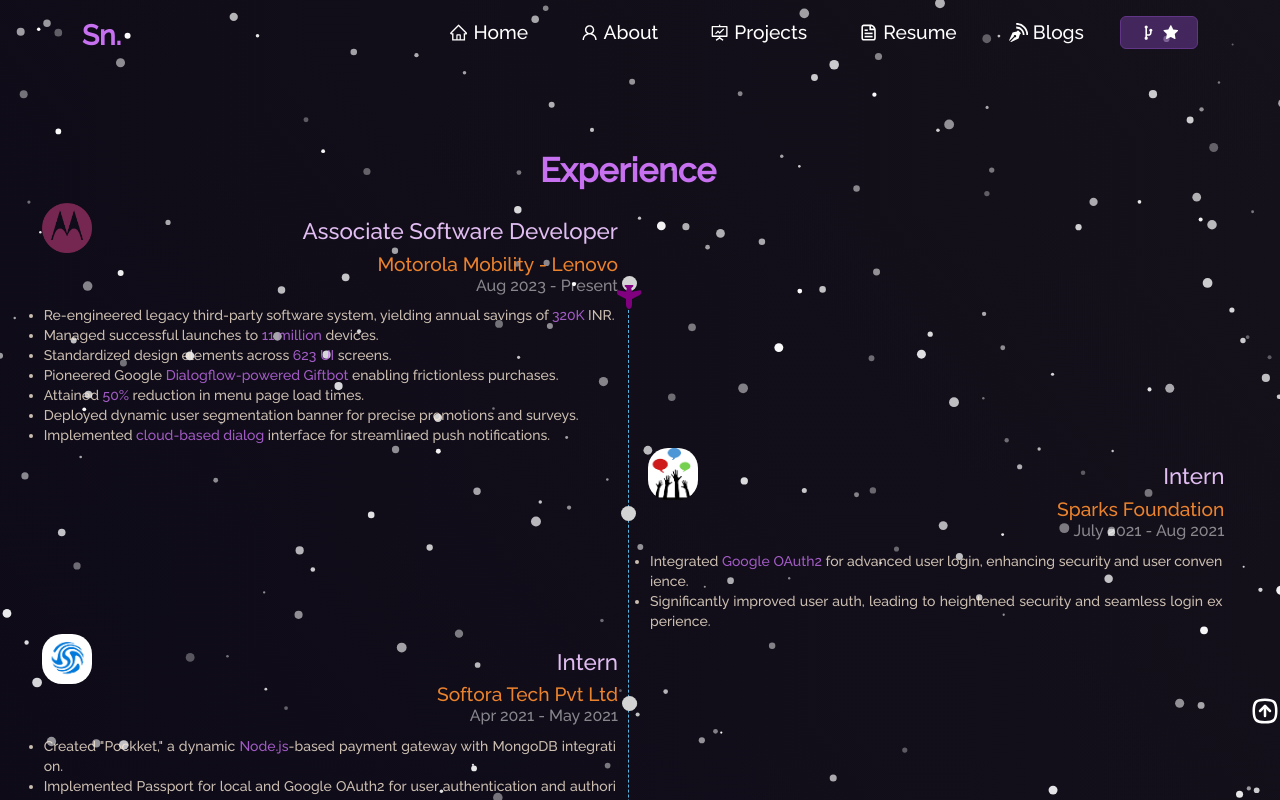
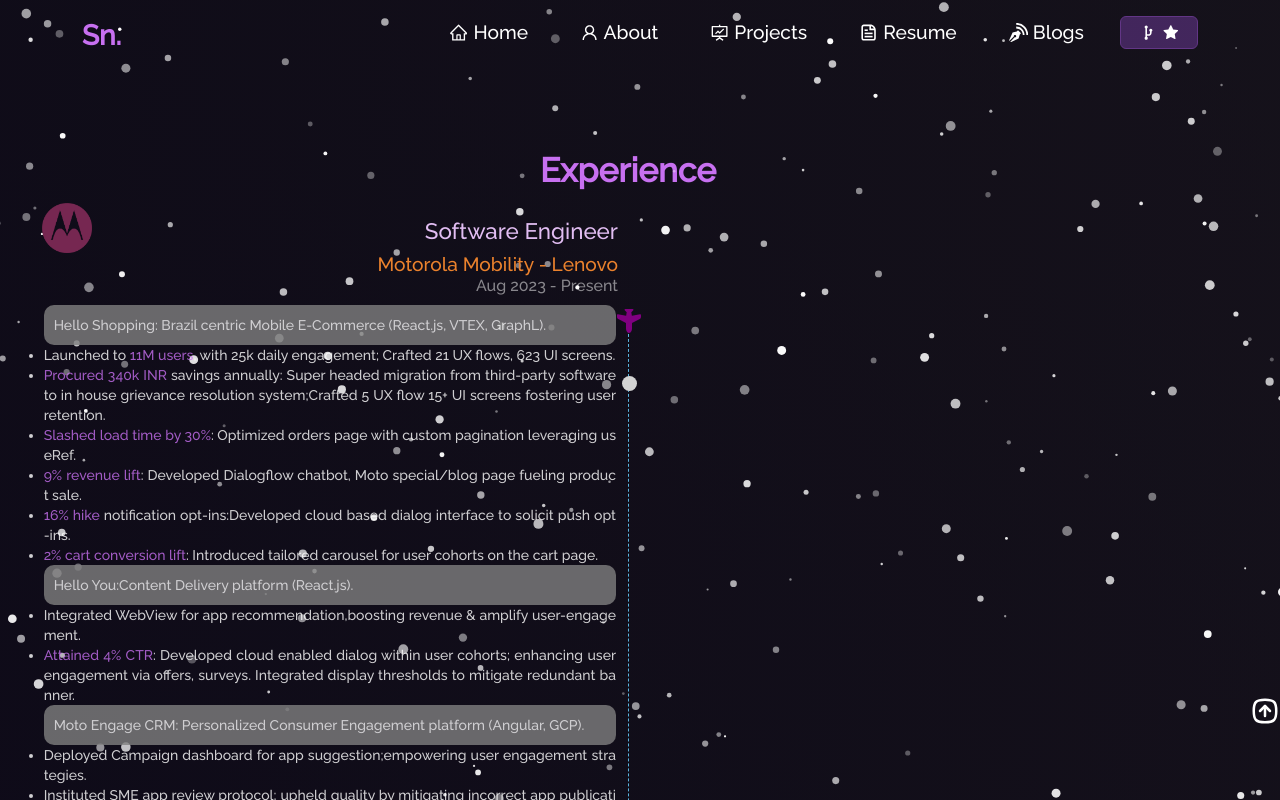
Before and after one commit to swapnilkr/CodeGraffiti, a React (Create React App) app: page /experience in a window 1280 px wide. Shown: the top 800 px of the page. Built offline with nearby package versions, Linux system fonts and the light colour scheme.

Commit message:
Updated: Project section

```diff
--- a/src/components/About/Experience.js
+++ b/src/components/About/Experience.js
@@ -16,15 +16,22 @@ function Experience() {
 	const experienceList = [
 		{
 			id: 1,
-			title: 'Associate Software Developer',
+			title: 'Software Engineer',
 			company: 'Motorola Mobility - Lenovo',
-			description: `Re-engineered legacy third-party software system, yielding annual savings of <span class="purple">320K</span> INR.
-			Managed successful launches to <span class="purple">11 million</span> devices.
-			Standardized design elements across <span class="purple">623 UI </span> screens.
-			Pioneered Google <span class="purple">Dialogflow-powered Giftbot</span> enabling frictionless purchases.
-			Attained <span class="purple">50%</span> reduction in menu page load times.
-			Deployed dynamic user segmentation banner for precise promotions and surveys.
-			Implemented <span class="purple">cloud-based dialog</span> interface for streamlined push notifications.`,
+			description: `Hello Shopping: Brazil centric Mobile E-Commerce    (React.js, VTEX, GraphL).
+			Launched to <span class="purple">11M users</span>, with 25k daily engagement; Crafted 21 UX flows, 623 UI screens.
+			<span class="purple">Procured 340k INR</span> savings annually: Super headed migration from third-party software to in house grievance resolution system;Crafted 5 UX flow 15+ UI screens fostering user retention.
+			<span class="purple">Slashed load time by 30%</span>: Optimized orders page with custom pagination leveraging useRef.
+			<span class="purple">9% revenue lift</span>: Developed Dialogflow chatbot, Moto special/blog page fueling product sale.
+			<span class="purple">16% hike</span> notification opt-ins:Developed cloud based dialog interface to solicit push opt-ins.
+			<span class="purple">2% cart conversion lift</span>: Introduced tailored carousel for user cohorts on the cart page.
+			Hello You:Content Delivery platform    (React.js).
+			Integrated WebView for app recommendation,boosting revenue & amplify user-engagement.
+			<span class="purple">Attained 4% CTR</span>: Developed cloud enabled dialog within user cohorts; enhancing user engagement via offers, surveys. Integrated display thresholds to mitigate redundant banner.
+			Moto Engage CRM: Personalized Consumer Engagement platform    (Angular, GCP).
+			Deployed Campaign dashboard for app suggestion;empowering user engagement strategies.
+			Instituted SME app review protocol; upheld quality by mitigating incorrect app publications.
+			Integrated app install from notification in Story dashboard, enhancing CRM functionality`,
 			imageUrl: Moto,
 			startDate: 'Aug 2023',
 			endDate: 'Present'
@@ -43,9 +50,9 @@ function Experience() {
 			id: 3,
 			title: 'Intern',
 			company: 'Softora Tech Pvt Ltd',
-			description: `Created "Pockket," a dynamic <span class="purple">Node.js</span>-based payment gateway with MongoDB integration.
-      		Implemented Passport for local and Google OAuth2 for user authentication and authorization.
-      		Utilized MessageBird API for OTP verification.`,
+			description: `Developed dynamic responsive payment gateway(pockket) using <span class="purple">Node.js, Express, MongoDB</span>.
+			Integrated user’s choice for different payment option; utilized MessageBird for sending OTP.
+			Utilized Passport for local authentication; Google OAuth2 for authorization (SignIn, SignUp)`,
 			imageUrl: Softora,
 			startDate: 'Apr 2021',
 			endDate: 'May 2021'
@@ -54,8 +61,9 @@ function Experience() {
 			id: 4,
 			title: 'Intern',
 			company: 'CodeSpeedy Tech Pvt Ltd',
-			description: `Lossless Text Compressed .txt into .bin file; DS- hashing, binary trees, priority queues.
-      		Achieved reduction of file size by <span class="purple">50%</span>(compression) by Huffman coding on padded text.`,
+			description: `Achieved <span class="purple">20%</span> reduction in file size using Huffman coding on padded text without data loss.
+			Transformed .txt into .bin format; DS– hashing, binary trees to construct optimal prefix code
+			`,
 			imageUrl: CodeSpeedy,
 			startDate: 'Feb 2021',
 			endDate: 'Mar 2021'
@@ -120,11 +128,29 @@ function Experience() {
 										</h4>
 										<h5 class="experience-duration m0">
 											{key?.startDate} - {key?.endDate}</h5>
-										<ul class="experience-description text-align-justify">
+										<ul style={{ color: index === 0 ? "white" : "" }} class="experience-description text-align-justify">
 											{key.description.split('\n').map((point, i) => (
-												<li key={i}>
-													<span dangerouslySetInnerHTML={{ __html: point }} />
-												</li>
+												<>
+													{((index === 0) && (i === 0 || i === 7 || i === 10)) ?
+														<div key={i} style={{
+															background: ((index === 0) && (i === 0 || i === 7 || i === 10)) ? 'grey' : '',
+															borderRadius: ((index === 0) && (i === 0 || i === 7 || i === 10)) ? '10px' : '',
+															padding: ((index === 0) && (i === 0 || i === 7 || i === 10)) ? '10px' : ''
+														}}>
+															<span dangerouslySetInnerHTML={{ __html: point }} />
+														</div>
+														:
+
+														<li key={i} style={{
+															background: ((index === 0) && (i === 0 || i === 7 || i === 10)) ? 'grey' : '',
+															borderRadius: ((index === 0) && (i === 0 || i === 7 || i === 10)) ? '10px' : '',
+															padding: ((index === 0) && (i === 0 || i === 7 || i === 10)) ? '10px' : ''
+														}}>
+															<span dangerouslySetInnerHTML={{ __html: point }} />
+														</li>
+													}
+												</>
+
 											))}
 										</ul>
 									</div>
--- a/src/components/Projects/Projects.js
+++ b/src/components/Projects/Projects.js
@@ -42,7 +42,7 @@ function Projects() {
               imgPath={NetNexus}
               isBlog={false}
               title="NetNexus"
-              description={`Full-stack social media website developed using the <span class="purple">MEN</span> stack. Provides users with features like social interaction like posting, liking, commenting, and real-time chat functionality using WebSockets. The platform integrates Google OAuth for secure user authentication.`}
+              description={`Full-stack collegiate social media website developed using the <span class="purple">MEN</span> stack. Provides users with features like social interaction like posting, liking, commenting, and real-time chat functionality using WebSockets. The platform integrates Google OAuth for secure user authentication.`}
               ghLink="https://github.com/swapnilkr/NetNexus"
               videoPath={NetNexusVideo}
             />
@@ -74,7 +74,7 @@ function Projects() {
               imgPath={LosslessCompression}
               isBlog={false}
               title="Lossless Text Compression"
-              description={`Lossless text compression solution leveraging the Huffman coding algorithm;Achieved reduction of file size by <span class="purple">50%</span>. Used various data structures including hashmaps, trees, priority queues in Python.`}
+              description={`Lossless text compression solution leveraging the Huffman coding algorithm;Achieved reduction of file size by <span class="purple">20%</span>. Used various data structures including hashmaps, trees, priority queues in Python.`}
               ghLink="https://github.com/swapnilkr/Lossless-Text-Compression"
             />
           </Col>
```
